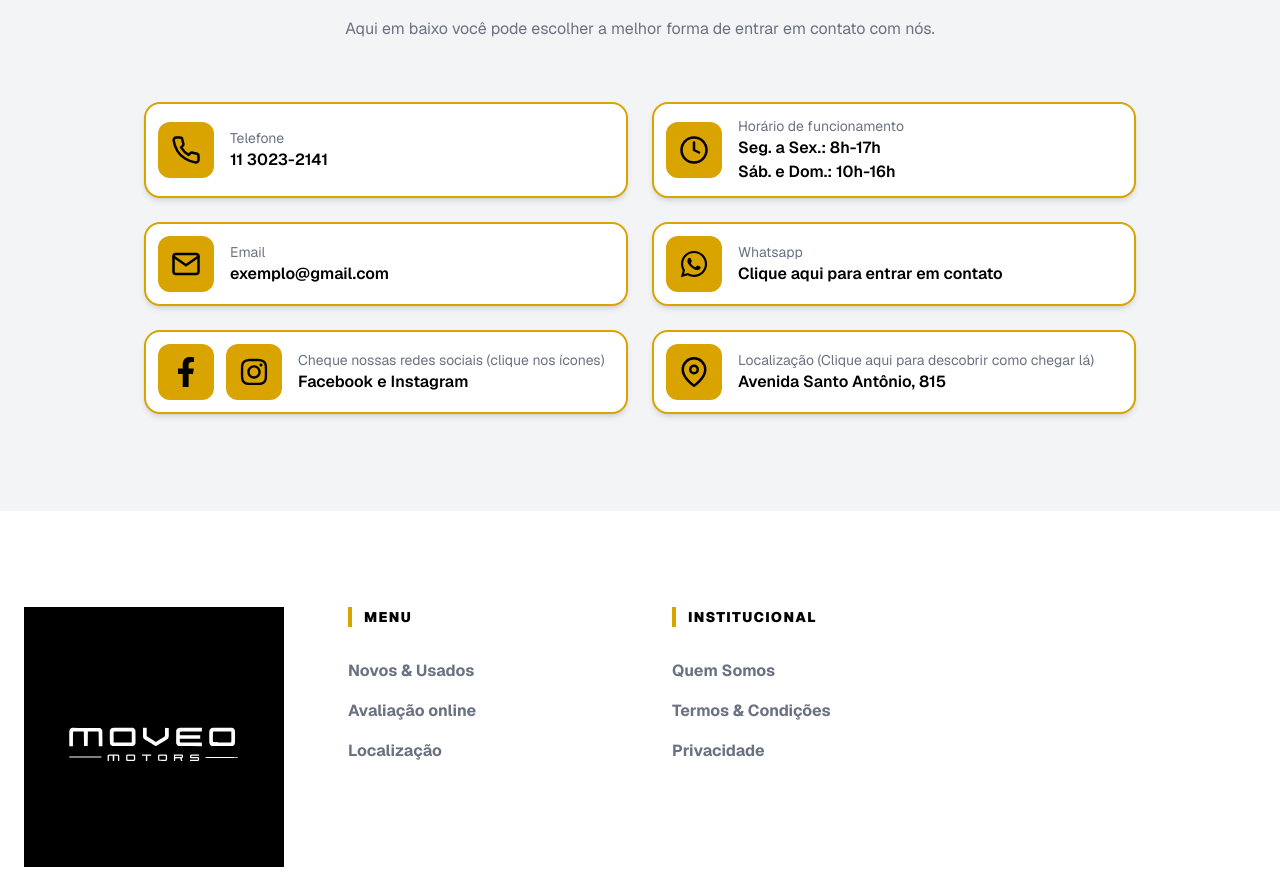
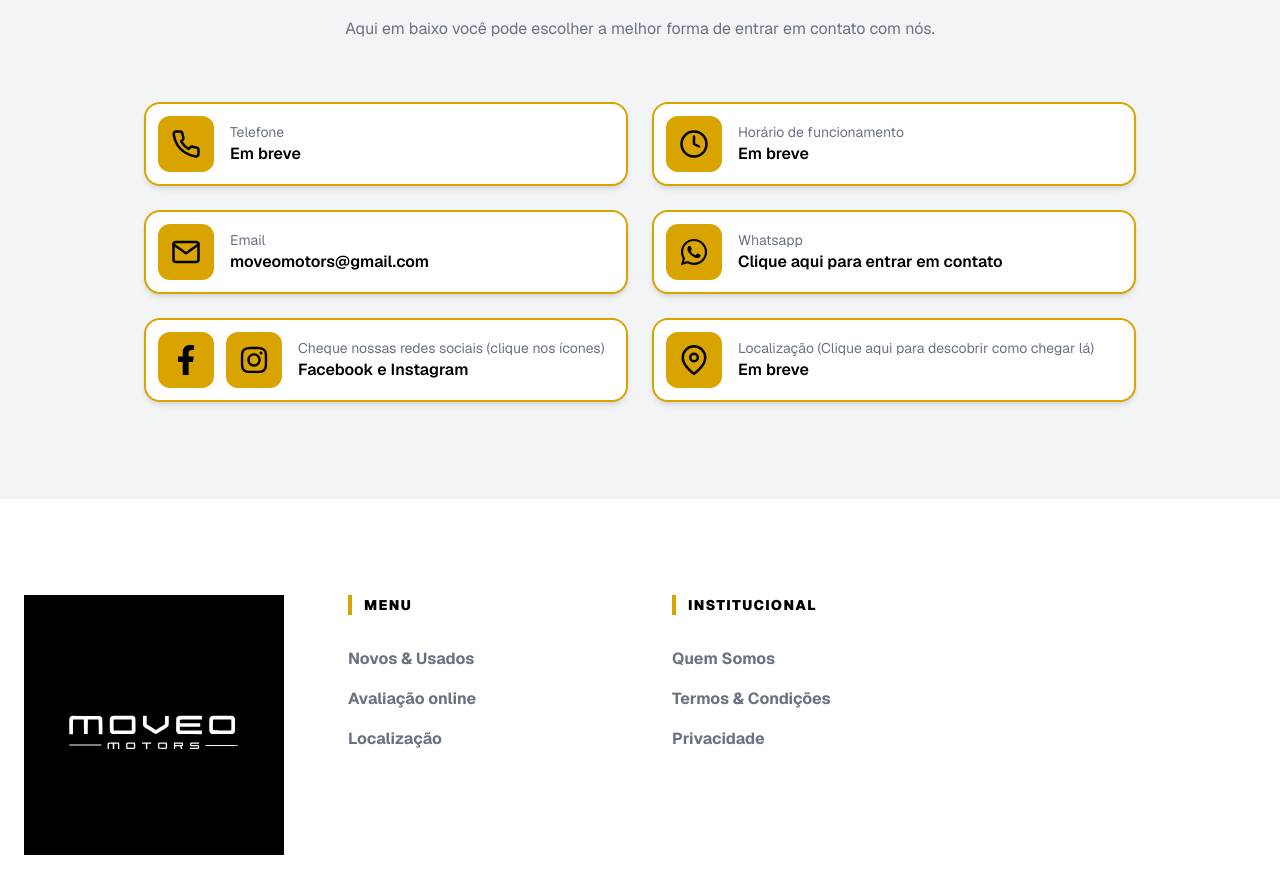
Before and after one commit to Marcenero/site-moveo-motors, a Next.js app in the folder client/: page /sobre in a window 1280 px wide. Shown: the part 1320-2211 px from the top of the page. Built offline with nearby package versions, Linux system fonts and the light colour scheme.

Commit message:
Melhorias para checagem em deploy

```diff
--- a/client/src/app/LandingPageClient.tsx
+++ b/client/src/app/LandingPageClient.tsx
@@ -302,7 +302,7 @@ export default function LandingPage() {
                 </div>
                 <div>
                   <h4 className="font-black text-xl mb-1 uppercase text-[#D9A300]">Atendimento</h4>
-                  <p className="text-gray-400 font-medium text-lg leading-snug">(11) 4387-8767<br />(11) 91234-5678</p>
+                  <p className="text-gray-400 font-medium text-lg leading-snug">Em breve<br />(11) xxxxx-xxxx</p>
                 </div>
               </div>
 
@@ -312,7 +312,7 @@ export default function LandingPage() {
                 </div>
                 <div>
                   <h4 className="font-black text-xl mb-1 uppercase text-[#D9A300]">Localização</h4>
-                  <p className="text-gray-400 font-medium text-lg leading-snug">Av. Santo Antônio, 815 - Vila Osasco<br />Osasco, SP - 06083-200</p>
+                  <p className="text-gray-400 font-medium text-lg leading-snug">Em breve</p>
                 </div>
               </div>
             </div>
--- a/client/src/app/sobre/page.tsx
+++ b/client/src/app/sobre/page.tsx
@@ -134,7 +134,7 @@ export default function SobrePage() {
 
                         <div className="flex flex-col justify-center">
                             <p className="text-sm text-gray-500">Telefone</p>
-                            <p className="text-base font-semibold text-black">11 3023-2141</p>
+                            <p className="text-base font-semibold text-black">Em breve</p>
                         </div>
                     </div>
 
@@ -143,8 +143,7 @@ export default function SobrePage() {
 
                         <div className="flex flex-col justify-center">
                             <p className="text-sm text-gray-500">Horário de funcionamento</p>
-                            <p className="text-base font-semibold text-black">Seg. a Sex.: 8h-17h</p>
-                            <p className="text-base font-semibold text-black">Sáb. e Dom.: 10h-16h</p>
+                            <p className="text-base font-semibold text-black">Em breve</p>
                         </div>
                     </div>
 
@@ -153,30 +152,35 @@ export default function SobrePage() {
 
                         <div className="flex flex-col justify-center">
                             <p className="text-sm text-gray-500">Email</p>
-                            <p className="text-base font-semibold text-black">exemplo@gmail.com</p>
+                            <p className="text-base font-semibold text-black">moveomotors@gmail.com</p>
                         </div>
                     </div>
 
                     <a
-                        href="https://wa.me/5511984481526"
+                        /* href="https://wa.me/5511984481526" */
                         target="_blank"
                         rel="noopener noreferrer"
-                        className="group flex items-center gap-4 bg-white rounded-2xl p-3 shadow-md border-2 border-[#D9A300] hover:bg-green-500 hover:border-green-500 transition-all duration-300 cursor-pointer"
+                        className="group flex items-center gap-4 bg-white rounded-2xl p-3 shadow-md border-2 border-[#D9A300] cursor-pointer"
                     >
-                        <div className="w-14 h-14 bg-[#D9A300] rounded-xl flex items-center justify-center shrink-0 group-hover:text-white group-hover:bg-green-300"><FaWhatsapp size={30} /></div>
+                        <div className="w-14 h-14 bg-[#D9A300] rounded-xl flex items-center justify-center shrink-0 group-hover:bg-green-400 transition-colors duration-300">
+                            <FaWhatsapp
+                                size={30}
+                                className="text-black group-hover:text-white transition-colors duration-300"
+                            />
+                        </div>
 
                         <div className="flex flex-col justify-center">
                             <p className="text-sm text-gray-500">Whatsapp</p>
-                            <p className="text-base font-semibold text-black group-hover:text-white">Clique aqui para entrar em contato</p>
+                            <p className="text-base font-semibold text-black">Clique aqui para entrar em contato</p>
                         </div>
                     </a>
 
                     <div className="flex items-center gap-4 bg-white rounded-2xl p-3 shadow-md border-2 border-[#D9A300]">
                         <div className="flex flex-row justify-center gap-3">
-                            <div className="w-14 h-14 bg-[#D9A300] rounded-xl flex items-center justify-center shrink-0 hover:bg-blue-400 hover:text-white"><FaFacebookF size={30} /></div>
+                            <div className="w-14 h-14 bg-[#D9A300] rounded-xl flex items-center justify-center shrink-0 hover:bg-blue-400 hover:text-white transition-colors duration-300"><FaFacebookF size={30} /></div>
                             <a
                                 href="https://www.instagram.com/moveomotors?igsh=ankya3htZWVqMjZ2"
-                                className="w-14 h-14 bg-[#D9A300] rounded-xl flex items-center justify-center shrink-0 hover:bg-pink-500 hover:text-white"
+                                className="w-14 h-14 bg-[#D9A300] rounded-xl flex items-center justify-center shrink-0 hover:bg-pink-500 hover:text-white transition-colors duration-300"
                             >
                                 <FaInstagram size={30} />
                             </a>
@@ -189,8 +193,8 @@ export default function SobrePage() {
                     </div>
 
                     <a
-                        href="https://share.google/hpbbcHh7iOsKFGfOx"
-                        onClick={(event) => {
+                        //href="https://share.google/hpbbcHh7iOsKFGfOx"
+                        /*onClick={(event) => {
                             if (window.location.pathname === "/sobre") {
                                 event.preventDefault();
 
@@ -207,18 +211,18 @@ export default function SobrePage() {
                                     "/sobre#localizacao"
                                 );
                             }
-                        }}
+                        }} */
                         target="_blank"
                         rel="noopener noreferrer"
-                        className="group scroll-mt-80  rounded-2xl transition-all duration-500 target:scale-[1.03] target:ring-4 target:ring-[#D9A300]/40 target:shadow-2xl"
+                        className="group scroll-mt-80 rounded-2xl transition-all duration-500 target:scale-[1.03] target:ring-4 target:ring-[#D9A300]/40 target:shadow-2xl"
                         id="localizacao"
                     >
-                        <div className="flex items-center gap-4 bg-white rounded-2xl p-3 shadow-md border-2 border-[#D9A300] group-hover:bg-[#D9A300]">
+                        <div className="flex items-center gap-4 bg-white rounded-2xl p-3 shadow-md border-2 border-[#D9A300]">
                             <div className="w-14 h-14 bg-[#D9A300] rounded-xl flex items-center justify-center shrink-0 group-hover:bg-gray-300"><FiMapPin size={30} /></div>
 
                             <div className="flex flex-col justify-center">
                                 <p className="text-sm text-gray-500">Localização (Clique aqui para descobrir como chegar lá)</p>
-                                <p className="text-base font-semibold text-black">Avenida Santo Antônio, 815</p>
+                                <p className="text-base font-semibold text-black">Em breve</p>
                             </div>
                         </div>
                     </a>
```
